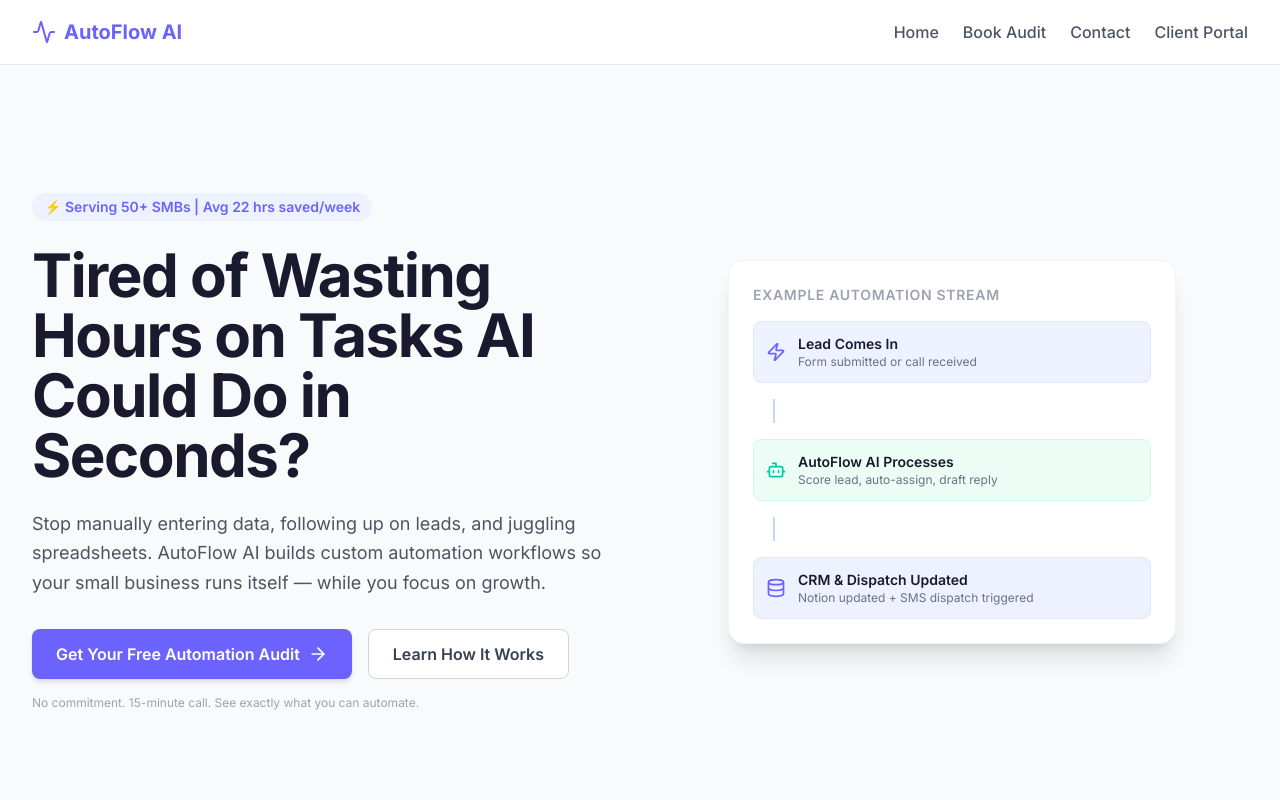
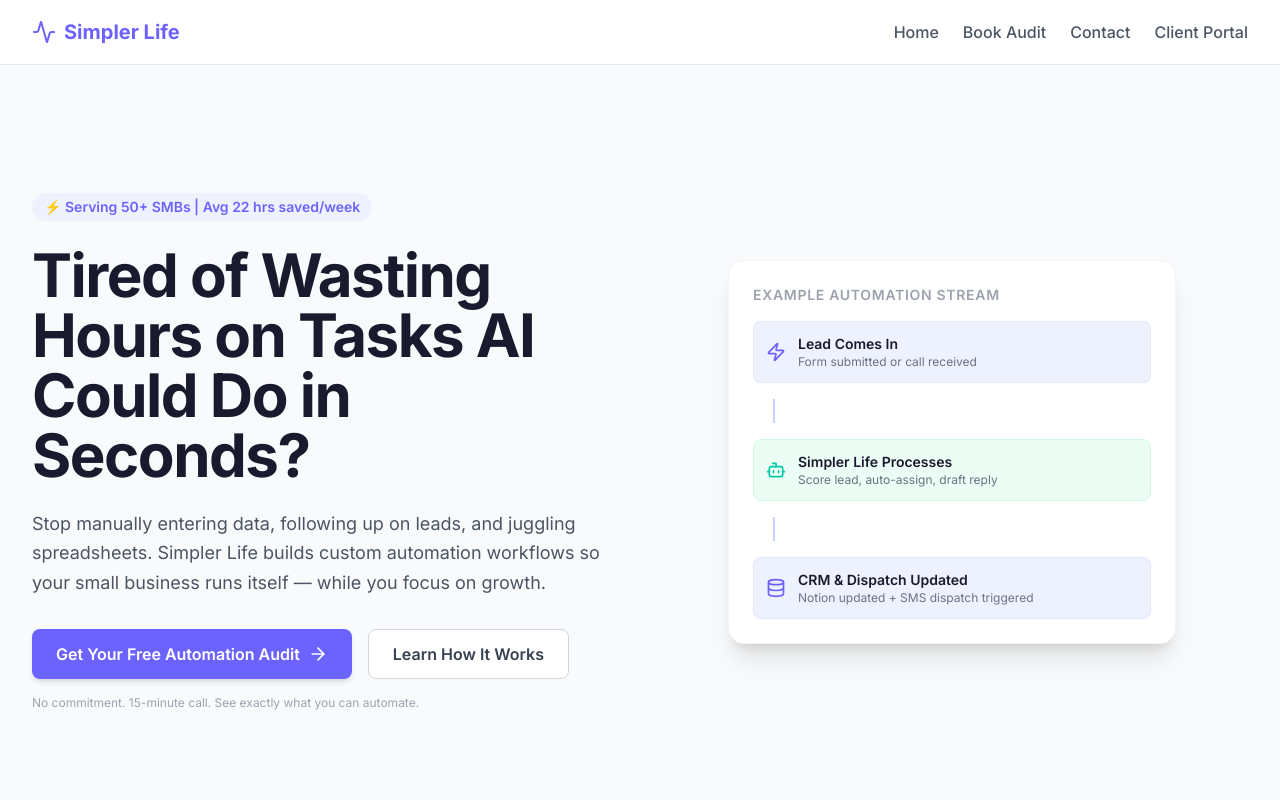
Before and after one commit to getsimplerlife/getsimplerlife, a React (Vite) app: page / in a window 1280 px wide. Shown: the top 800 px of the page. Built offline with nearby package versions, Linux system fonts and the light colour scheme.

Commit message:
Rebrand codebase and server to Simpler Life / SimplerLife.com

```diff
--- a/index.html
+++ b/index.html
@@ -4,7 +4,7 @@
     <meta charset="UTF-8" />
     <link rel="icon" type="image/svg+xml" href="/favicon.svg" />
     <meta name="viewport" content="width=device-width, initial-scale=1.0" />
-    <title>AutoFlow AI — SMB Automation & AI Workflows</title>
+    <title>Simpler Life — SMB Automation & AI Workflows</title>
     <!-- Google Fonts for Inter and JetBrains Mono -->
     <link rel="preconnect" href="https://fonts.googleapis.com">
     <link rel="preconnect" href="https://fonts.gstatic.com" crossorigin>
--- a/package.json
+++ b/package.json
@@ -1,5 +1,5 @@
 {
-  "name": "autoflow-agency",
+  "name": "simpler-life-agency",
   "version": "1.0.0",
   "private": true,
   "type": "module",
--- a/src/components/common/Layout.tsx
+++ b/src/components/common/Layout.tsx
@@ -9,7 +9,7 @@
         <div className="max-w-7xl mx-auto px-4 sm:px-6 lg:px-8 h-16 flex items-center justify-between">
           <Link to="/" className="flex items-center space-x-2 text-primary font-bold text-xl">
             <Activity className="h-6 w-6 text-primary" />
-            <span>AutoFlow AI</span>
+            <span>Simpler Life</span>
           </Link>
           <nav className="flex items-center space-x-6">
             <Link to="/" className="text-gray-600 hover:text-primary transition font-medium">Home</Link>
@@ -30,10 +30,10 @@
         <div className="max-w-7xl mx-auto px-4 sm:px-6 lg:px-8 text-center sm:flex sm:items-center sm:justify-between">
           <div className="flex items-center justify-center sm:justify-start space-x-2 text-white font-bold text-lg mb-4 sm:mb-0">
             <Activity className="h-5 w-5 text-secondary" />
-            <span>AutoFlow AI</span>
+            <span>Simpler Life</span>
           </div>
           <p className="text-gray-400 text-sm">
-            &copy; {new Date().getFullYear()} AutoFlow AI. All rights reserved.
+            &copy; {new Date().getFullYear()} Simpler Life. All rights reserved.
           </p>
         </div>
       </footer>
--- a/src/components/features/ContactSection.tsx
+++ b/src/components/features/ContactSection.tsx
@@ -1,6 +1,5 @@
 import React, { useState } from 'react'
 import { Send, CheckCircle2, Clock, ArrowRight } from 'lucide-react'
-import { Link } from 'react-router-dom'
 import apiService from '../../services/api'
 
 export default function ContactSection() {
--- a/src/components/features/HeroSection.tsx
+++ b/src/components/features/HeroSection.tsx
@@ -14,7 +14,7 @@
               Tired of Wasting Hours on Tasks AI Could Do in Seconds?
             </h1>
             <p className="text-lg text-gray-600 mb-8 leading-relaxed">
-              Stop manually entering data, following up on leads, and juggling spreadsheets. AutoFlow AI builds custom automation workflows so your small business runs itself — while you focus on growth.
+              Stop manually entering data, following up on leads, and juggling spreadsheets. Simpler Life builds custom automation workflows so your small business runs itself — while you focus on growth.
             </p>
             <div className="flex flex-col sm:flex-row sm:justify-center lg:justify-start gap-4">
               <Link to="/book" className="inline-flex items-center justify-center px-6 py-3 bg-primary text-white font-semibold rounded-lg hover:bg-primary-dark transition shadow-md">
@@ -38,7 +38,7 @@
                 <div className="h-6 w-0.5 bg-indigo-200 mx-auto ml-5" />
                 <div className="flex items-center space-x-3 p-3 bg-emerald-50 border border-emerald-100 rounded-lg">
                   <Bot className="h-5 w-5 text-secondary" />
-                  <div><p className="text-sm font-semibold text-dark">AutoFlow AI Processes</p><p className="text-xs text-gray-500">Score lead, auto-assign, draft reply</p></div>
+                  <div><p className="text-sm font-semibold text-dark">Simpler Life Processes</p><p className="text-xs text-gray-500">Score lead, auto-assign, draft reply</p></div>
                 </div>
                 <div className="h-6 w-0.5 bg-indigo-200 mx-auto ml-5" />
                 <div className="flex items-center space-x-3 p-3 bg-indigo-50 border border-indigo-100 rounded-lg">
--- a/src/components/features/SolutionSection.tsx
+++ b/src/components/features/SolutionSection.tsx
@@ -22,7 +22,7 @@
         </div>
 
         <div className="grid sm:grid-cols-2 lg:grid-cols-4 gap-8">
-          {steps.map((step, i) => (
+          {steps.map((step) => (
             <div key={step.title} className="text-center">
               <div className="w-16 h-16 mx-auto mb-4 rounded-full bg-indigo-50 border-2 border-indigo-100 flex items-center justify-center">
                 <step.icon size={28} className="text-primary" />
--- a/src/components/features/TestimonialSection.tsx
+++ b/src/components/features/TestimonialSection.tsx
@@ -1,5 +1,5 @@
 const testimonials = [
-  { quote: 'AutoFlow AI saved us 20+ hours a week on lead follow-up. Our response time went from 4 hours to 30 seconds. Game changer.', name: 'Sarah M.', role: 'Real Estate Agent, Denver' },
+  { quote: 'Simpler Life saved us 20+ hours a week on lead follow-up. Our response time went from 4 hours to 30 seconds. Game changer.', name: 'Sarah M.', role: 'Real Estate Agent, Denver' },
   { quote: 'I was skeptical, but the audit showed me exactly what I was losing. We signed up on the spot and haven\'t looked back.', name: 'James K.', role: 'HVAC Business Owner, Austin' },
   { quote: 'Setup took 3 days. I\'ve already reclaimed my weekends. Worth every penny.', name: 'Priya R.', role: 'Marketing Agency Owner, NYC' },
 ]
--- a/src/pages/Book.tsx
+++ b/src/pages/Book.tsx
@@ -2,7 +2,7 @@
 import { Calendar, ArrowLeft } from 'lucide-react'
 
 export default function Book() {
-  const calLink = "https://cal.com/autoflow-ai/strategy-session"
+  const calLink = "https://cal.com/simpler-life/strategy-session"
   const themeParams = "theme=light&primaryColor=%234f46e5"
 
   return (
@@ -31,7 +31,7 @@
         <div className="bg-white rounded-2xl border border-gray-100 shadow-xl overflow-hidden" style={{ height: "650px" }}>
           <iframe
             src={`${calLink}?${themeParams}`}
-            title="Schedule a strategy session with AutoFlow AI"
+            title="Schedule a strategy session with Simpler Life"
             width="100%"
             height="100%"
             frameBorder="0"
--- a/src/pages/Contact.tsx
+++ b/src/pages/Contact.tsx
@@ -57,7 +57,7 @@
               <div className="space-y-4 text-sm text-gray-600">
                 <div className="flex items-center space-x-3">
                   <Mail className="h-5 w-5 text-primary" />
-                  <span>support@autoflow.ai</span>
+                  <span>support@simplerlife.com</span>
                 </div>
                 <div className="flex items-center space-x-3">
                   <Phone className="h-5 w-5 text-primary" />
--- a/src/pages/Dashboard.tsx
+++ b/src/pages/Dashboard.tsx
@@ -4,7 +4,7 @@
 import apiService, { MetricsResponse } from '../services/api'
 
 export default function Dashboard() {
-  const [token, setToken] = useState<string | null>(localStorage.getItem('autoflow_client_token'))
+  const [token, setToken] = useState<string | null>(localStorage.getItem('simpler_life_client_token'))
   const [metrics, setMetrics] = useState<MetricsResponse | null>(null)
   const [loading, setLoading] = useState<boolean>(false)
   const [error, setError] = useState<string | null>(null)
@@ -39,7 +39,7 @@
     setError(null)
     try {
       const fetchedToken = await apiService.fetchToken()
-      localStorage.setItem('autoflow_client_token', fetchedToken)
+      localStorage.setItem('simpler_life_client_token', fetchedToken)
       setToken(fetchedToken)
     } catch (err: any) {
       console.error(err)
@@ -50,7 +50,7 @@
   }
 
   const handleLogout = () => {
-    localStorage.removeItem('autoflow_client_token')
+    localStorage.removeItem('simpler_life_client_token')
     setToken(null)
     setMetrics(null)
   }
--- a/src/pages/Home.tsx
+++ b/src/pages/Home.tsx
@@ -45,7 +45,7 @@
       <section className="py-16 bg-gray-50 border-t border-b border-gray-100">
         <div className="max-w-4xl mx-auto px-4 sm:px-6 lg:px-8 text-center">
           <div className="inline-flex p-3 bg-indigo-50 text-primary rounded-full mb-4"><ShieldCheck className="h-8 w-8" /></div>
-          <h2 className="text-2xl font-bold text-dark mb-4">The AutoFlow Guarantee</h2>
+          <h2 className="text-2xl font-bold text-dark mb-4">The Simpler Life Guarantee</h2>
           <p className="text-gray-600 leading-relaxed mb-6">
             We are dedicated to SMB success. If we don't save you at least 10 hours a week on admin
             within the first 30 days of implementation, we&apos;ll refund your setup fee completely.
--- a/src/routes.tsx
+++ b/src/routes.tsx
@@ -10,7 +10,7 @@
 // Mock Authentication Guard for the Client Portal
 const ProtectedRoute = ({ children }: { children: React.ReactNode }) => {
   // Let's bypass or allow easy entry for demonstration/agency purposes
-  const token = localStorage.getItem('autoflow_client_token') || 'demo'
+  const token = localStorage.getItem('simpler_life_client_token') || 'demo'
   if (!token) {
     return <Navigate to="/" replace />
   }
```
Also changed, not shown: 1 other file (tests, documents, lock files or other folders).
